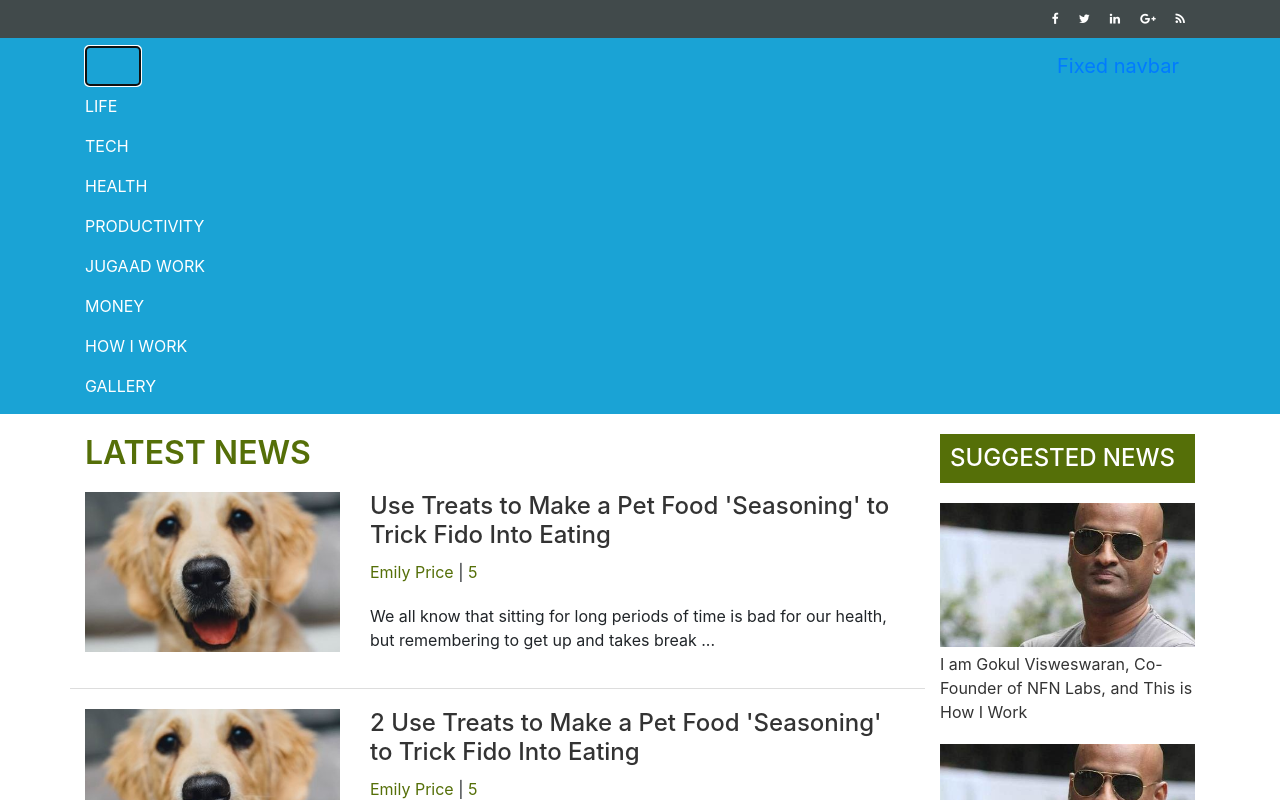
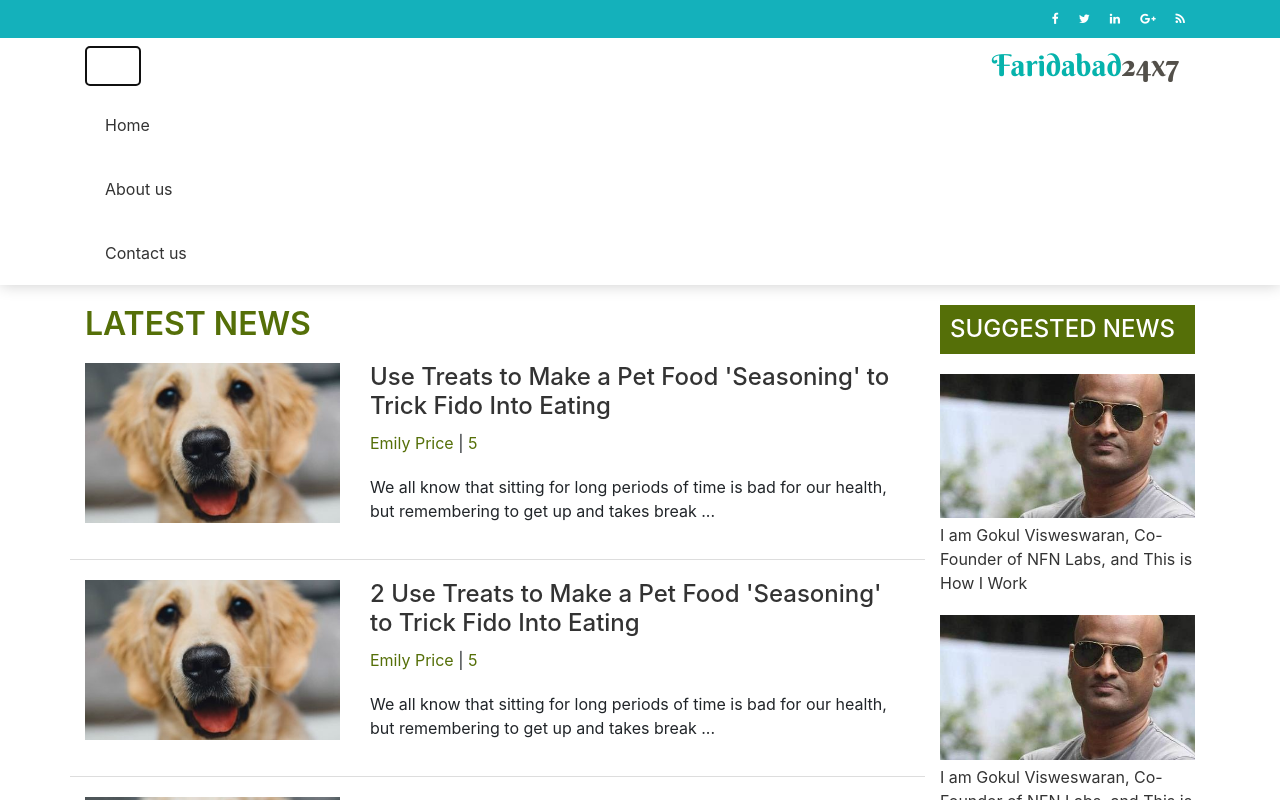
Before and after one commit to ANILKUMARSURYAVANSHI/faridabad24x7, an Angular app: page /latest-news in a window 1280 px wide. Both pictures are taken after a click on the button "Toggle navigation". Shown: the top 800 px of the page. Built offline with nearby package versions, Linux system fonts and the light colour scheme; what angular-font-awesome would draw is missing.

Commit message:
just header folder update

```diff
--- a/src/app/header/header.component.css
+++ b/src/app/header/header.component.css
@@ -1,5 +1,7 @@
+@import url('https://fonts.googleapis.com/css?family=Berkshire+Swash');
 header {
     margin-bottom: 20px;
+    box-shadow: 0 0 15px rgba(0, 0, 0, .2)
 }
 
 .start-end {
@@ -7,7 +9,7 @@ header {
 }
 
 .top-nav {
-    background: #414a4b;
+    background: #14b1bb;
 }
 
 .smm-bx {
@@ -15,6 +17,17 @@ header {
     flex-direction: row;
     justify-content: flex-end;
     margin: 0;
+}
+
+.logo {
+    font-family: 'Berkshire Swash', cursive;
+    color: #06b3ac;
+    font-size: 30px;
+}
+
+.logo>span {
+    display: inline-block;
+    color: #53504a;
 }
 
 .smm-bx li {
@@ -36,11 +49,13 @@ header {
 }
 
 .menu-bx {
-    background: #1aa3d5;
+    background: #fff;
+    padding: 0;
 }
 
 .menu-bx .navbar-nav .nav-link {
-    color: #fff;
+    color: #333;
+    padding: 20px;
 }
 
 .menu-bx .navbar-nav .nav-link:hover {
--- a/src/app/header/header.component.html
+++ b/src/app/header/header.component.html
@@ -1,11 +1,6 @@
 <header>
     <div class="top-nav">
         <div class="container">
-            <!-- <ul class="contact-bx">
-                <li>
-                    <a href="#"> </a>
-                </li>
-            </ul> -->
             <ul class="smm-bx">
                 <li>
                     <a href="#"> <i class="fa fa-facebook"></i> </a>
@@ -31,12 +26,13 @@
             <button class="navbar-toggler navbar-toggler-right" type="button" data-toggle="collapse" data-target="#navbarCollapse" aria-controls="navbarCollapse" aria-expanded="false" aria-label="Toggle navigation">
                 <span class="navbar-toggler-icon"></span>
             </button>
-            <a class="navbar-brand" href="#">Fixed navbar</a>
+            <a class="navbar-brand logo" href="#"> Faridabad<span>24x7</span> </a>
             <div class="collapse navbar-collapse start-end" id="navbarCollapse">
-                <ul class="navbar-nav">
+                <ul class="navbar-nav cus-navbar">
                     <li class="nav-item" *ngFor="let menu of menus">
-                        <a class="nav-link" href="#"> {{menu}}</a>
+                        <a class="nav-link" href="#"> {{menu.value}}</a>
                     </li>
+
                 </ul>
             </div>
         </div>
--- a/src/app/header/header.component.ts
+++ b/src/app/header/header.component.ts
@@ -11,7 +11,21 @@ export class HeaderComponent  {
   constructor() { }
 
   ngOnInit() { }
-  menus:any[] = ['LIFE', 'TECH', 'HEALTH', 'PRODUCTIVITY', 'JUGAAD WORK', 'MONEY', 'HOW I WORK', 'GALLERY'];
+  menus:any = [
+    {
+      key : "Home",
+      value : "Home"
+    },
+    {
+      key : "About us",
+      value : "About us"
+    },
+    {
+      key : "Contact us",
+     value : "Contact us"
+    },
+    // how to make submenu
+];
   smm:any[] = [];
 
 
```
